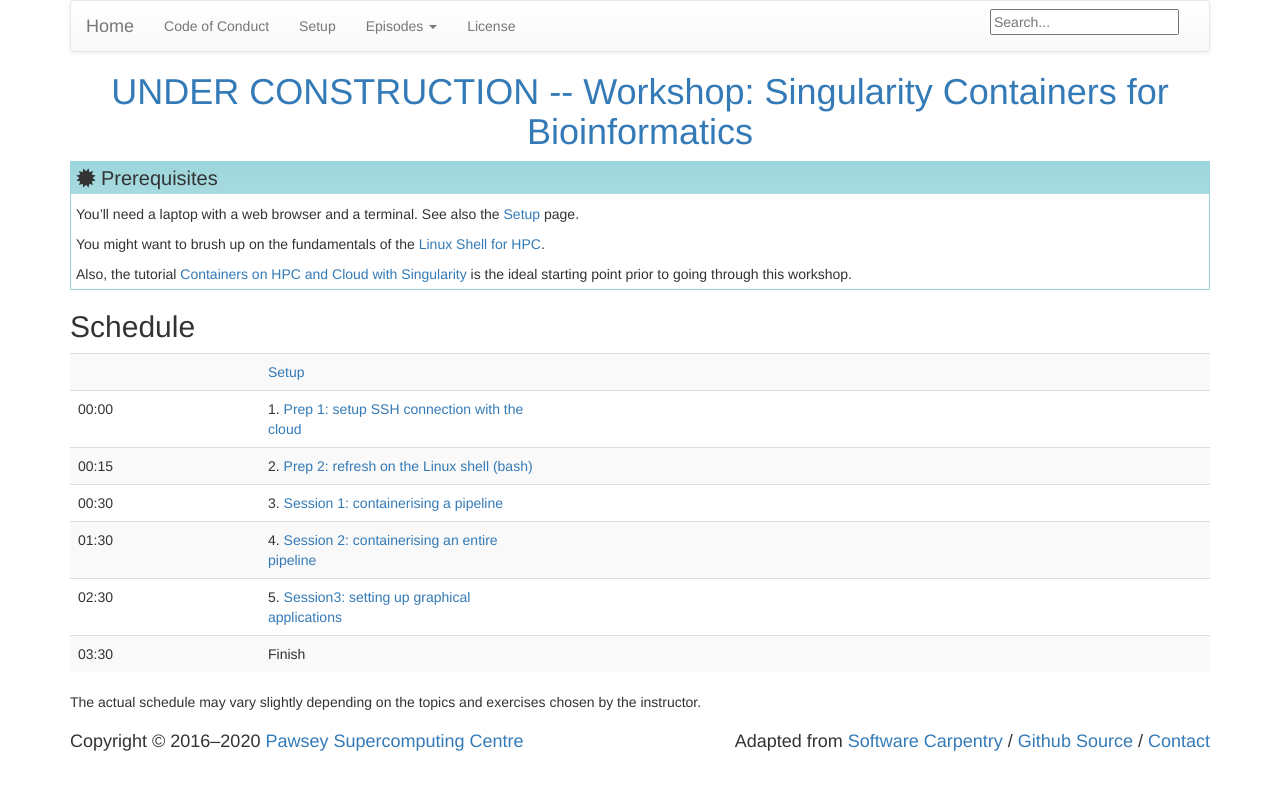
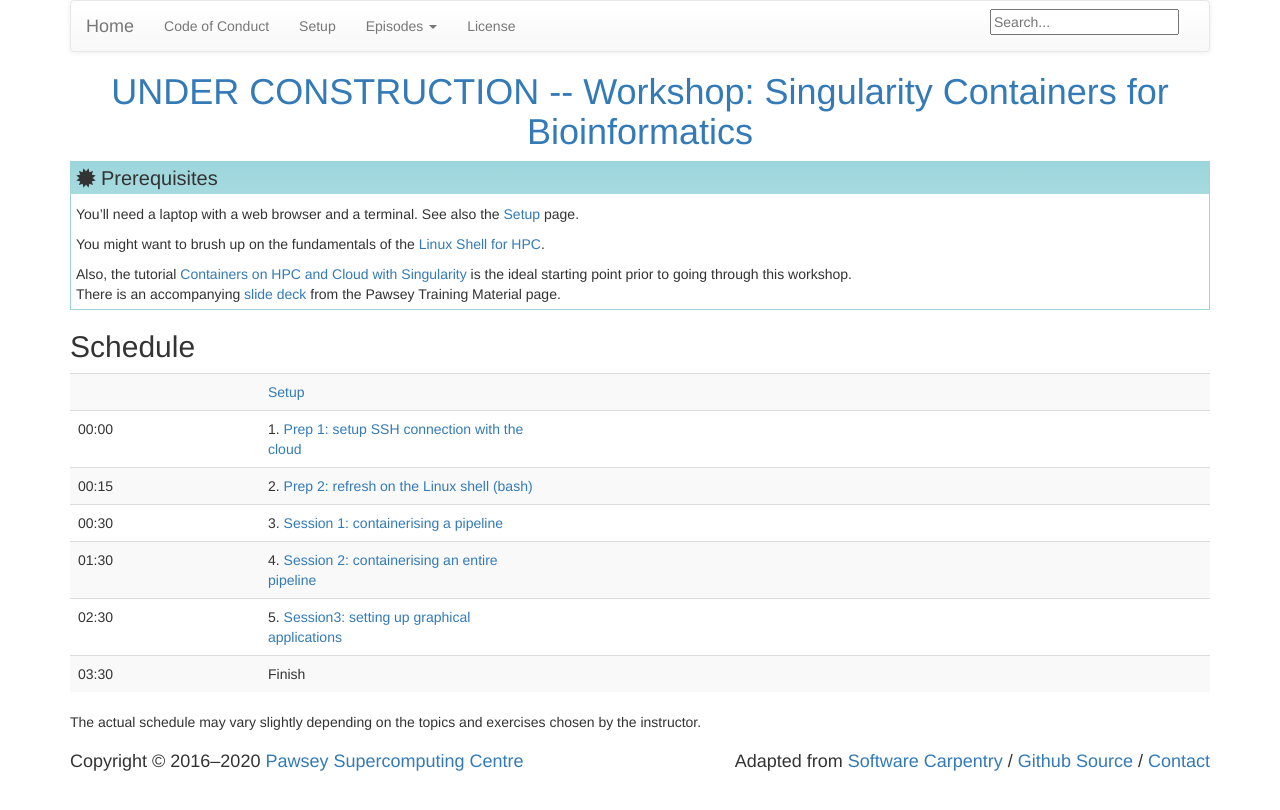
Before and after one commit to PawseySC/containers-bioinformatics-workshop, a Jekyll site: the page built from index.md, in a window 1280 px wide. Shown: the top 810 px of the page. Built offline with Jekyll 4.4.1, drawn with Linux system fonts in a browser that asks for light colours.

Commit message:
edits to index

```diff
--- a/index.md
+++ b/index.md
@@ -12,4 +12,5 @@ permalink: index.html  # Is the only page that don't follow the partner /:path/i
 > You might want to brush up on the fundamentals of the [Linux Shell for HPC](https://pawseysc.github.io/shell-hpc/).
 >
 > Also, the tutorial [Containers on HPC and Cloud with Singularity](https://pawseysc.github.io/singularity-containers/) is the ideal starting point prior to going through this workshop.
+> There is an accompanying [slide deck](https://support.pawsey.org.au/documentation/download/attachments/2162899/Containers%20on%20HPC%20and%20Cloud%20with%20Singularity.pdf?api=v2) from the Pawsey Training Material page.
 {: .prereq}
```
